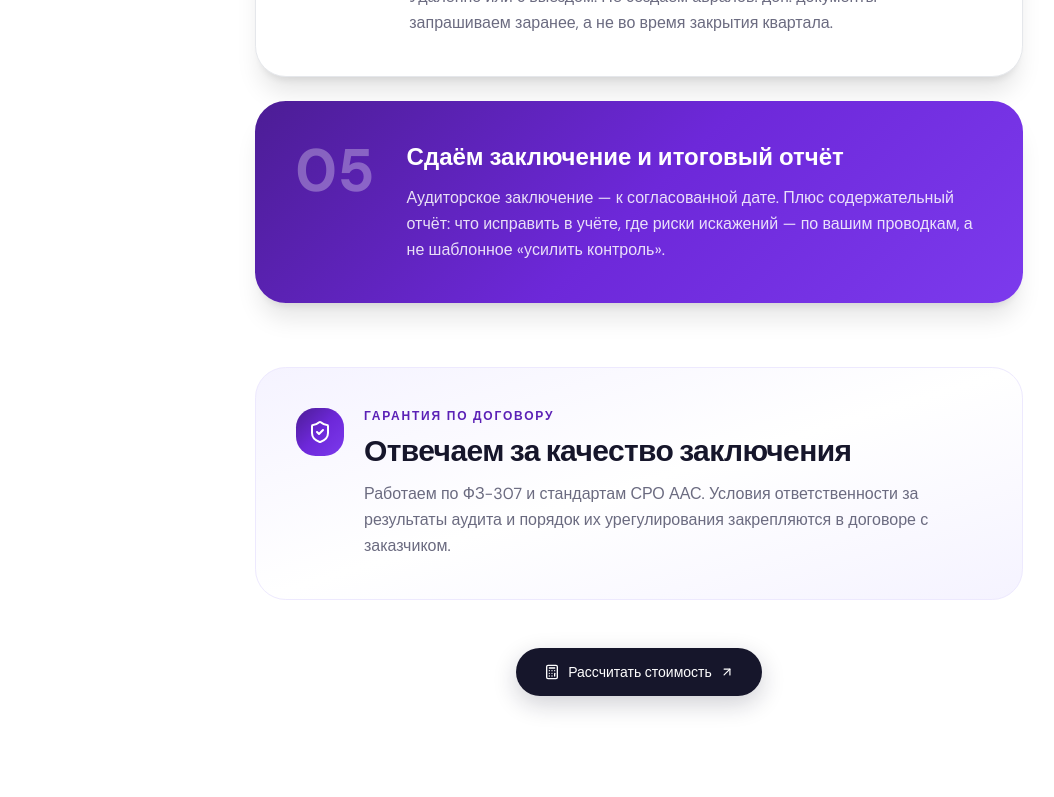
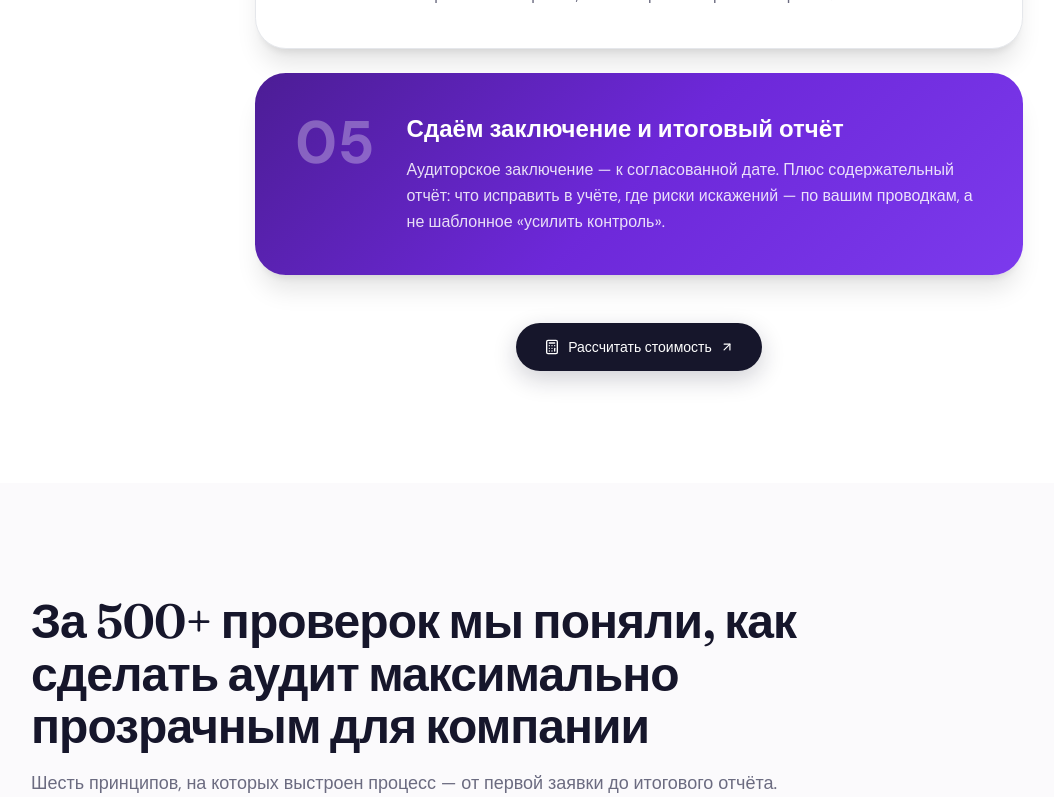
Before and after one commit to npopko55-cmd/info-forvard-site, a Next.js app: page / in a window 1280 px wide. Shown: the part 4595-5392 px from the top of the page, without its empty margins (1-1055 px from the left). Built offline with nearby package versions, Linux system fonts and the light colour scheme.

Commit message:
fix: remove guarantee/insurance block per client feedback (point 8)

```diff
--- a/src/components/process.tsx
+++ b/src/components/process.tsx
@@ -2,7 +2,6 @@
 
 import { useRef } from "react";
 import { motion, useScroll, useTransform } from "framer-motion";
-import { ShieldCheck } from "lucide-react";
 import { CtaStrip } from "@/components/ui/cta-strip";
 
 const steps = [
@@ -128,8 +127,7 @@ export function Process() {
             Каждая проверка — лёгкий и предсказуемый процесс
           </h2>
           <p className="text-lg text-muted-foreground">
-            Пять этапов от заявки до итогового отчёта. 2–6 недель.
-            Ответственность за результаты аудита закрепляется в договоре.
+            Пять этапов от заявки до итогового отчёта. Обычно 2–6 недель.
           </p>
         </motion.div>
 
@@ -145,33 +143,6 @@ export function Process() {
           ))}
         </div>
 
-        {/* Guarantee block */}
-        <motion.div
-          initial={{ opacity: 0, y: 20 }}
-          whileInView={{ opacity: 1, y: 0 }}
-          viewport={{ once: true }}
-          className="mt-16 max-w-3xl mx-auto rounded-3xl bg-gradient-to-br from-violet-50 via-white to-violet-50 border border-violet-100 p-8 sm:p-10"
-        >
-          <div className="flex items-start gap-5">
-            <div className="w-12 h-12 rounded-xl gradient-violet flex items-center justify-center shrink-0">
-              <ShieldCheck className="w-6 h-6 text-white" />
-            </div>
-            <div>
-              <div className="text-xs font-semibold uppercase tracking-[0.15em] text-primary mb-2">
-                Гарантия по договору
-              </div>
-              <h3 className="font-heading text-2xl sm:text-3xl font-semibold leading-tight mb-3">
-                Отвечаем за качество заключения
-              </h3>
-              <p className="text-muted-foreground leading-relaxed">
-                Работаем по ФЗ-307 и стандартам СРО ААС. Условия ответственности
-                за результаты аудита и порядок их урегулирования закрепляются в
-                договоре с заказчиком.
-              </p>
-            </div>
-          </div>
-        </motion.div>
-
         <CtaStrip variant="calc" className="mt-12" />
       </div>
     </section>
```
